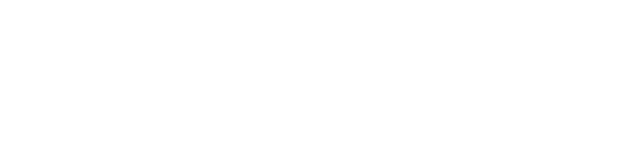
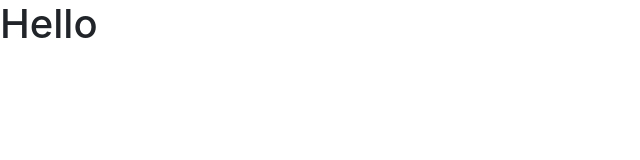
Before and after one commit to Tom4ss/wise, a website: page index.html in a window 1280 px wide. Shown: the whole page, without its empty margins (0-640 px from the left). Drawn offline with Linux system fonts and the light colour scheme.

```diff
--- a/index.html
+++ b/index.html
@@ -15,5 +15,12 @@
       href="https://stackpath.bootstrapcdn.com/bootstrap/4.3.1/css/bootstrap.min.css"
     /> -->
   </head>
-  <body></body>
+  <body>
+    <h1>Hello</h1>
+
+    <!-- bootstrap js -->
+    <!-- <script src="https://code.jquery.com/jquery-3.3.1.slim.min.js"></script>
+    <script src="https://cdnjs.cloudflare.com/ajax/libs/popper.js/1.14.7/umd/popper.min.js"></script>
+    <script src="https://stackpath.bootstrapcdn.com/bootstrap/4.3.1/js/bootstrap.min.js"></script> -->
+  </body>
 </html>
```
Also changed, not shown: 1 other file.
